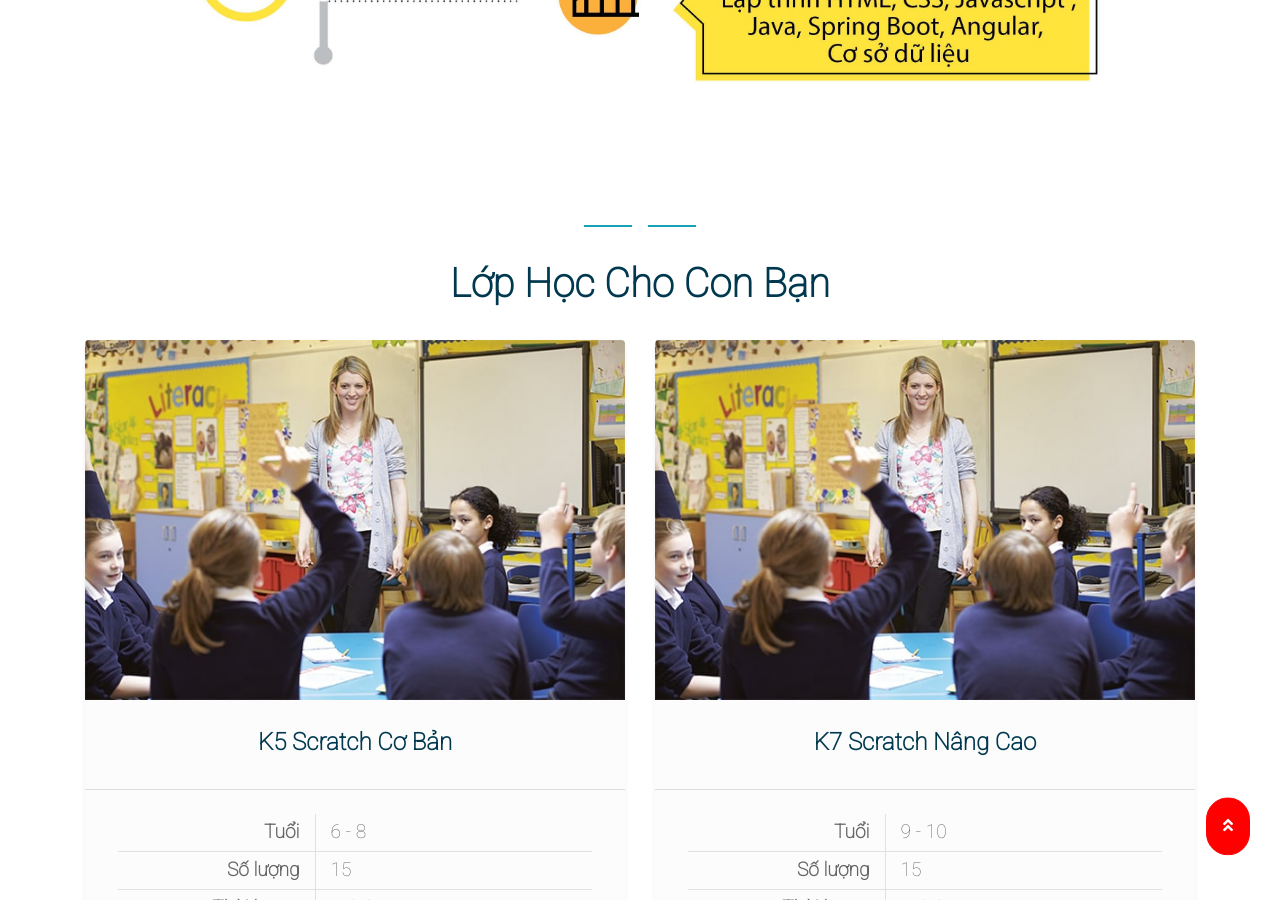
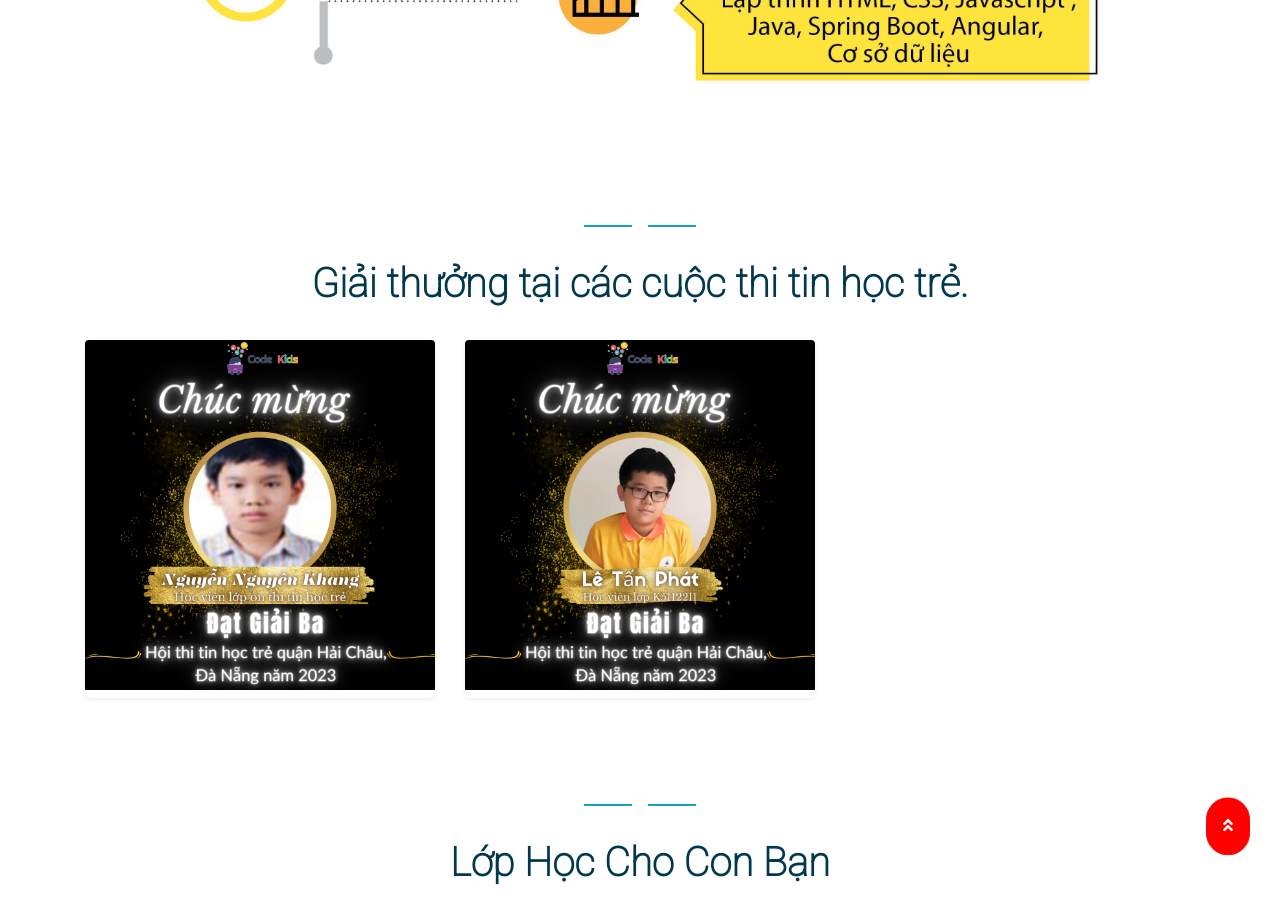
Before and after one commit to codegymdanang/codekids, a Jekyll site: the page built from index.html, in a window 1280 px wide and 900 px high, scrolled down 3670 px. Built offline with Jekyll 4.4.1, drawn with Linux system fonts in a browser that asks for light colours; nearby versions of some CDN libraries; the list of posts is cut into pages by our own code.

Commit message:
tin hoc tre

```diff
--- a/_layouts/home.html
+++ b/_layouts/home.html
@@ -192,6 +192,32 @@
     </div>
 </div>
 <!-- Roadmap End -->
+
+<!-- Giải thưởng thành phố Start -->
+<div class="container-fluid pt-5">
+    <div class="container">
+        <div class="text-center pb-2">
+            <p class="section-title px-5"><span class="px-2"></span></p>
+            <h1 class="mb-4">Giải thưởng tại các cuộc thi tin học trẻ.</h1>
+        </div>
+        <div class="row pb-3">
+            <div class="col-lg-4 mb-4">
+                <div class="card border-0 shadow-sm mb-2">
+                    <img class="card-img-top mb-2" src="{{'/images/tinhoctre/nguyenkhang.png' | prepend: site.baseurl }}" alt="">
+
+                </div>
+            </div>
+            <div class="col-lg-4 mb-4">
+                <div class="card border-0 shadow-sm mb-2">
+                    <img class="card-img-top mb-2" src="{{'/images/tinhoctre/tanphat.png' | prepend: site.baseurl }}" alt="">
+
+                </div>
+            </div>
+
+        </div>
+    </div>
+</div>
+<!-- Activities End -->
 
 <!-- Class Start -->
 <div class="container-fluid pt-5">
```
Also changed, not shown: images/tinhoctre/nguyenkhang.png (added), images/tinhoctre/tanphat.png (added), 2 other files.
